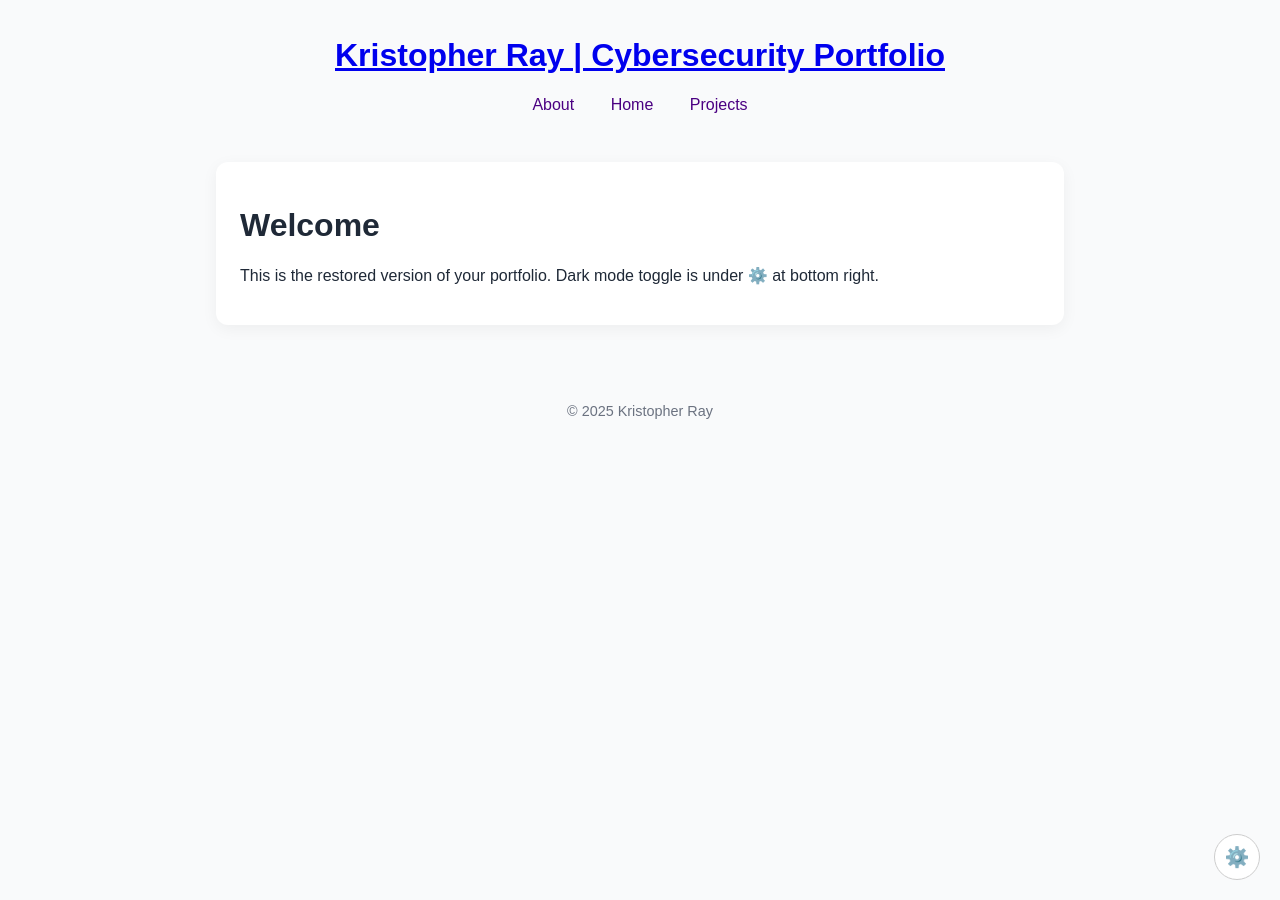
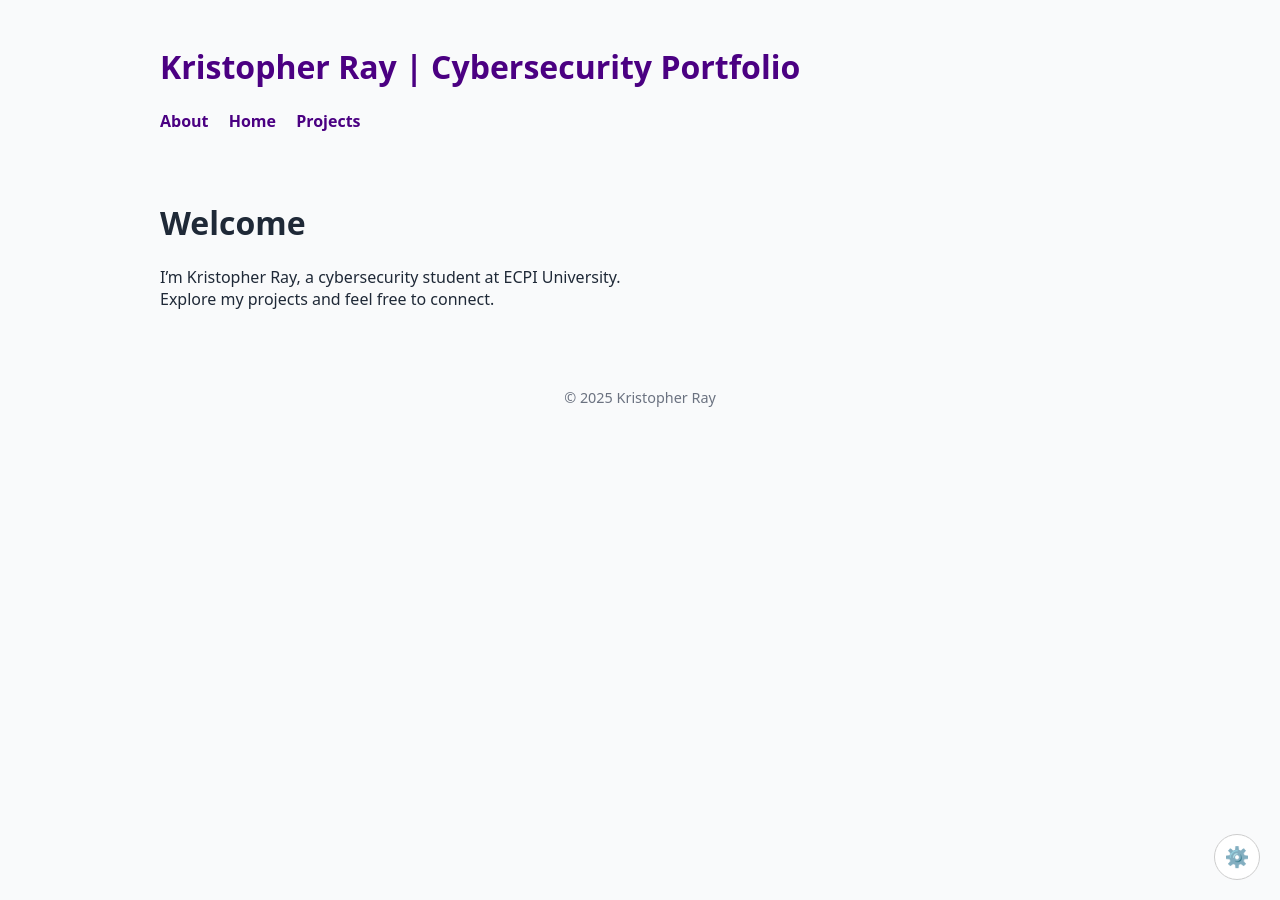
Before and after one commit to sovulent/sovulent.github.io, a Jekyll site: the page built from index.md, in a window 1280 px wide. Built offline with Jekyll 4.4.1, drawn with Linux system fonts in a browser that asks for light colours.

Commit message:
revamp v4 (im tired)

```diff
--- a/_config.yml
+++ b/_config.yml
@@ -1,7 +1,8 @@
 title: Kristopher Ray | Cybersecurity Portfolio
-description: Cleaned and restored Jekyll site with dark mode and project cards
+description: Portfolio of Kristopher Ray, Cybersecurity Student at ECPI University
 baseurl: ""
 url: ""
+markdown: kramdown
 collections:
   projects:
     output: true
--- a/_layouts/default.html
+++ b/_layouts/default.html
@@ -7,8 +7,8 @@
   <link rel="stylesheet" href="{{ '/assets/style.css' | relative_url }}">
 </head>
 <body>
-  <header class="site-header">
-    <div class="topbar">
+  <header>
+    <div class="container">
       <h1><a href="{{ '/' | relative_url }}">{{ site.title }}</a></h1>
       <nav>
         {% for page in site.pages %}
@@ -20,11 +20,11 @@
     </div>
   </header>
 
-  <main>
+  <main class="container">
     {{ content }}
   </main>
 
-  <footer>
+  <footer class="container">
     <p>© {{ site.time | date: '%Y' }} Kristopher Ray</p>
   </footer>
 
--- a/assets/style.css
+++ b/assets/style.css
@@ -15,15 +15,21 @@ body.dark {
 }
 
 body {
-  font-family: sans-serif;
+  font-family: system-ui, sans-serif;
   background: var(--bg);
   color: var(--fg);
   margin: 0;
 }
 
-.topbar {
-  text-align: center;
-  padding: 1rem;
+.container {
+  max-width: 960px;
+  margin: auto;
+  padding: 1.5rem;
+}
+
+header h1 a {
+  color: var(--link);
+  text-decoration: none;
 }
 
 nav {
@@ -32,39 +38,29 @@ nav {
 
 nav a {
   color: var(--link);
+  margin-right: 1rem;
   text-decoration: none;
-  margin: 0 1rem;
-}
-
-main {
-  max-width: 800px;
-  margin: 2rem auto;
-  padding: 1.5rem;
-  background: var(--card-bg);
-  border-radius: 12px;
-  box-shadow: 0 4px 16px rgba(0,0,0,0.05);
+  font-weight: bold;
 }
 
 footer {
   text-align: center;
-  padding: 2rem;
   font-size: 0.9rem;
   color: var(--muted);
+  margin-top: 2rem;
 }
 
 .projects {
   display: flex;
   flex-direction: column;
-  gap: 1.25rem;
-  margin-top: 1rem;
+  gap: 1rem;
 }
 
 .project-card {
   background: var(--card-bg);
-  padding: 1rem 1.25rem;
+  padding: 1rem;
   border-radius: 10px;
   border: 1px solid #ccc;
-  box-shadow: 0 2px 6px rgba(0,0,0,0.08);
 }
 
 .project-card h3 {
--- a/index.md
+++ b/index.md
@@ -5,4 +5,5 @@ title: Home
 
 # Welcome
 
-This is the restored version of your portfolio. Dark mode toggle is under ⚙️ at bottom right.
+I'm Kristopher Ray, a cybersecurity student at ECPI University.
+Explore my projects and feel free to connect.
```
Also changed, not shown: about.md (+4 -7 lines), projects.md (+1 -1 lines).
